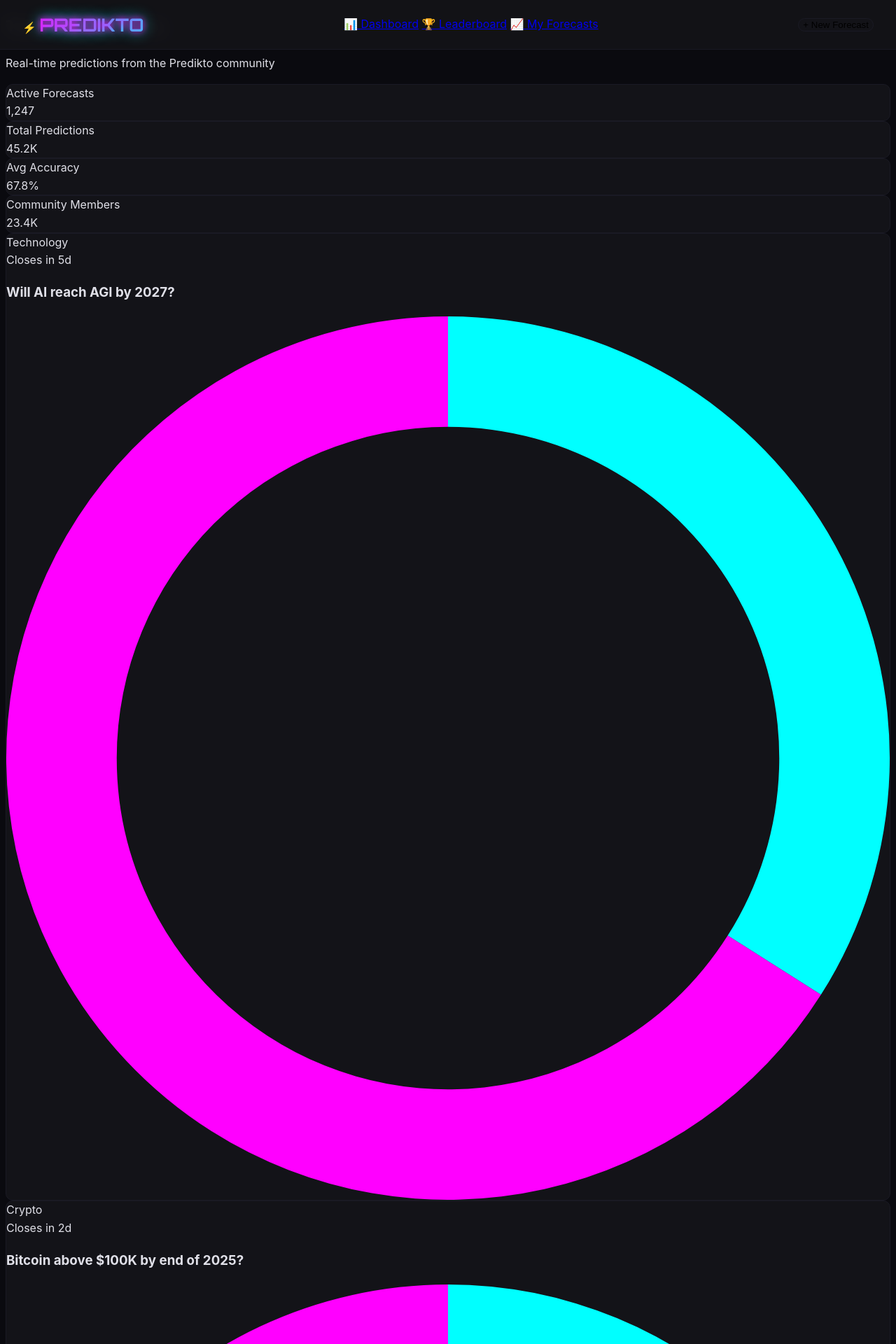
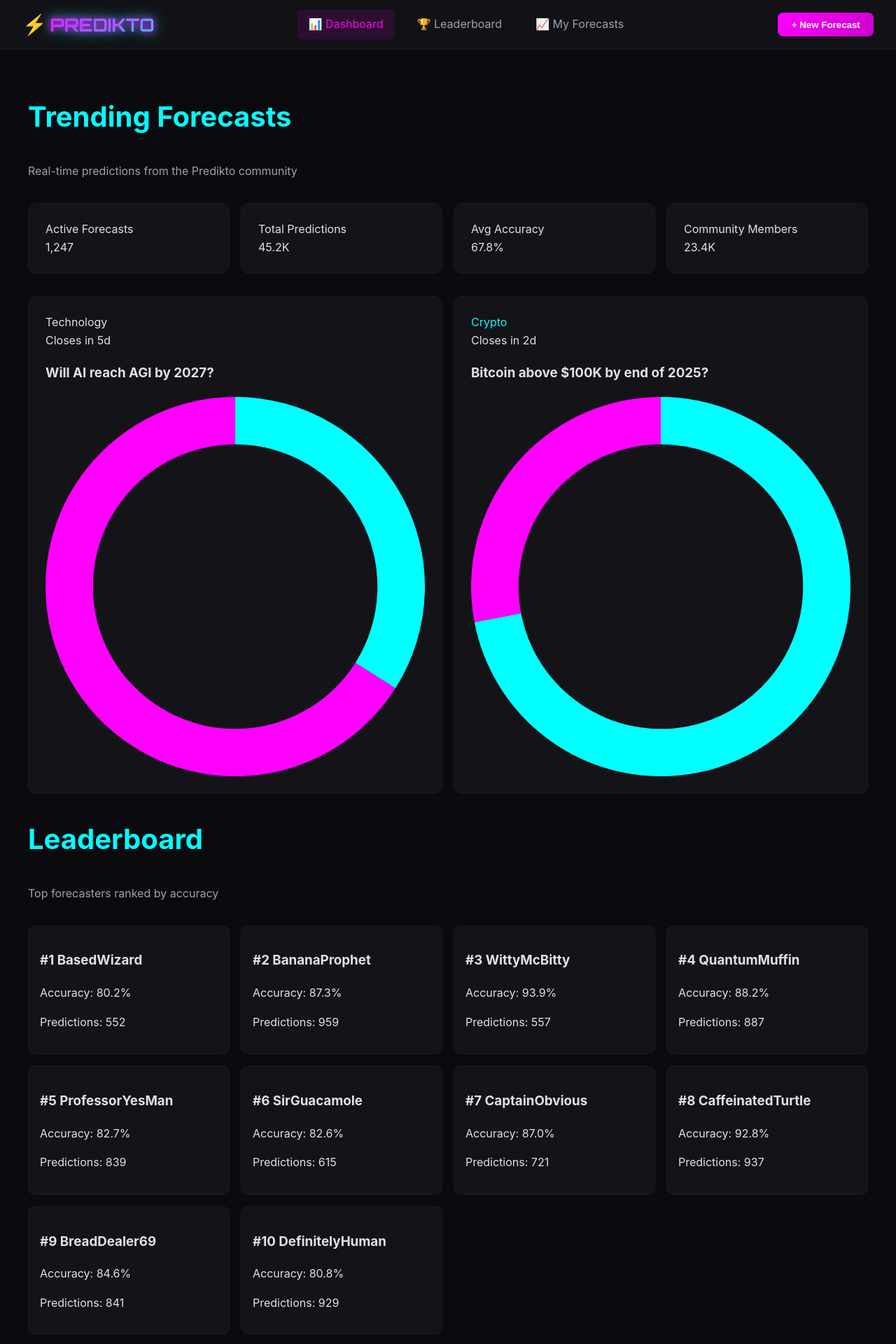
Before and after one commit to bidiazieu2024-hub/flask-demo, a Flask app: page / in a window 1280 px wide. Shown: the top 1920 px of the page at 70% size. Run offline with Flask 3, Linux system fonts and the light colour scheme.

Commit message:
Update styles.css

```diff
--- a/static/styles.css
+++ b/static/styles.css
@@ -5,9 +5,9 @@ body {
   background: #0a0a0f;
   color: #e0e0e8;
   line-height: 1.6;
+  overflow-x: hidden;
 }
 
-/* Navigation */
 .navbar {
   position: fixed;
   top: 0; left: 0; right: 0;
@@ -16,11 +16,13 @@ body {
   backdrop-filter: blur(10px);
   border-bottom: 1px solid #1a1a24;
   display: flex;
+  justify-content: space-between;
   align-items: center;
-  justify-content: space-between;
   padding: 0 2rem;
   z-index: 1000;
 }
+
+.brand-icon { font-size: 1.75rem; }
 
 .brand-name {
   font-family: 'Orbitron', sans-serif;
@@ -33,14 +35,86 @@ body {
   text-transform: uppercase;
 }
 
-/* Rest of your v0 styling unchanged */
-.stat-card, .forecast-card, .leaderboard-container, .btn {
+.nav-links { display: flex; gap: 1rem; }
+
+.nav-link {
+  color: #a0a0b0;
+  text-decoration: none;
+  padding: 0.5rem 1rem;
+  border-radius: 6px;
+  transition: 0.3s;
+}
+
+.nav-link:hover,
+.nav-link.active {
+  background: rgba(255, 0, 255, 0.1);
+  color: #ff00ff;
+}
+
+.main-content {
+  margin-top: 70px;
+  padding: 2rem;
+}
+
+.section-title {
+  font-size: 2.5rem;
+  font-weight: 700;
+  color: #00ffff;
+}
+
+.section-subtitle {
+  color: #a0a0b0;
+  margin-bottom: 2rem;
+}
+
+.stats-grid {
+  display: grid;
+  grid-template-columns: repeat(auto-fit, minmax(220px, 1fr));
+  gap: 1rem;
+  margin-bottom: 2rem;
+}
+
+.stat-card {
+  background: #131318;
+  border-radius: 12px;
+  padding: 1.5rem;
+  border: 1px solid #1a1a24;
+}
+
+.forecasts-grid {
+  display: grid;
+  grid-template-columns: repeat(auto-fit, minmax(320px, 1fr));
+  gap: 1rem;
+}
+
+.forecast-card {
   background: #131318;
   border: 1px solid #1a1a24;
-  border-radius: 10px;
+  border-radius: 12px;
+  padding: 1.5rem;
 }
 
-/* Leaderboard simple clean layout */
+.forecast-category.crypto { color: #00ffff; }
+
+.btn {
+  border: none;
+  border-radius: 8px;
+  padding: 0.6rem 1.2rem;
+  cursor: pointer;
+  font-weight: 600;
+  transition: 0.3s;
+}
+
+.btn-primary {
+  background: linear-gradient(135deg, #ff00ff, #cc00cc);
+  color: white;
+}
+
+.btn-primary:hover {
+  box-shadow: 0 0 15px #ff00ff;
+}
+
+/* Leaderboard */
 .leaderboard-table {
   display: grid;
   grid-template-columns: repeat(auto-fit, minmax(240px, 1fr));
@@ -49,13 +123,13 @@ body {
 
 .leaderboard-entry {
   background: #131318;
+  border: 1px solid #1a1a24;
+  border-radius: 10px;
   padding: 1rem;
-  border-radius: 10px;
-  border: 1px solid #1a1a24;
   transition: 0.3s;
 }
 
 .leaderboard-entry:hover {
   transform: translateY(-3px);
-  box-shadow: 0 0 10px rgba(255,0,255,0.3);
+  box-shadow: 0 0 10px rgba(255, 0, 255, 0.3);
 }
```
